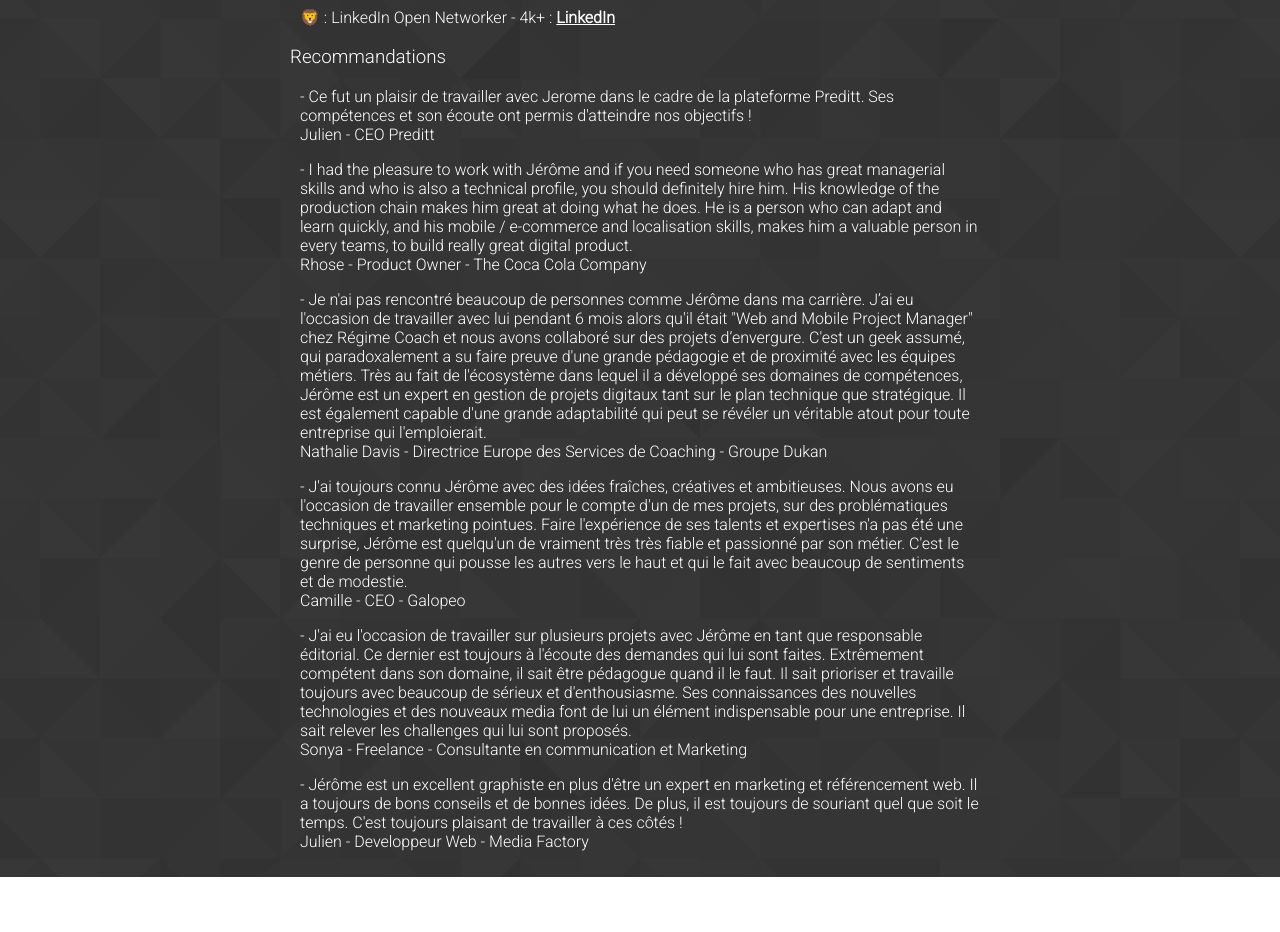
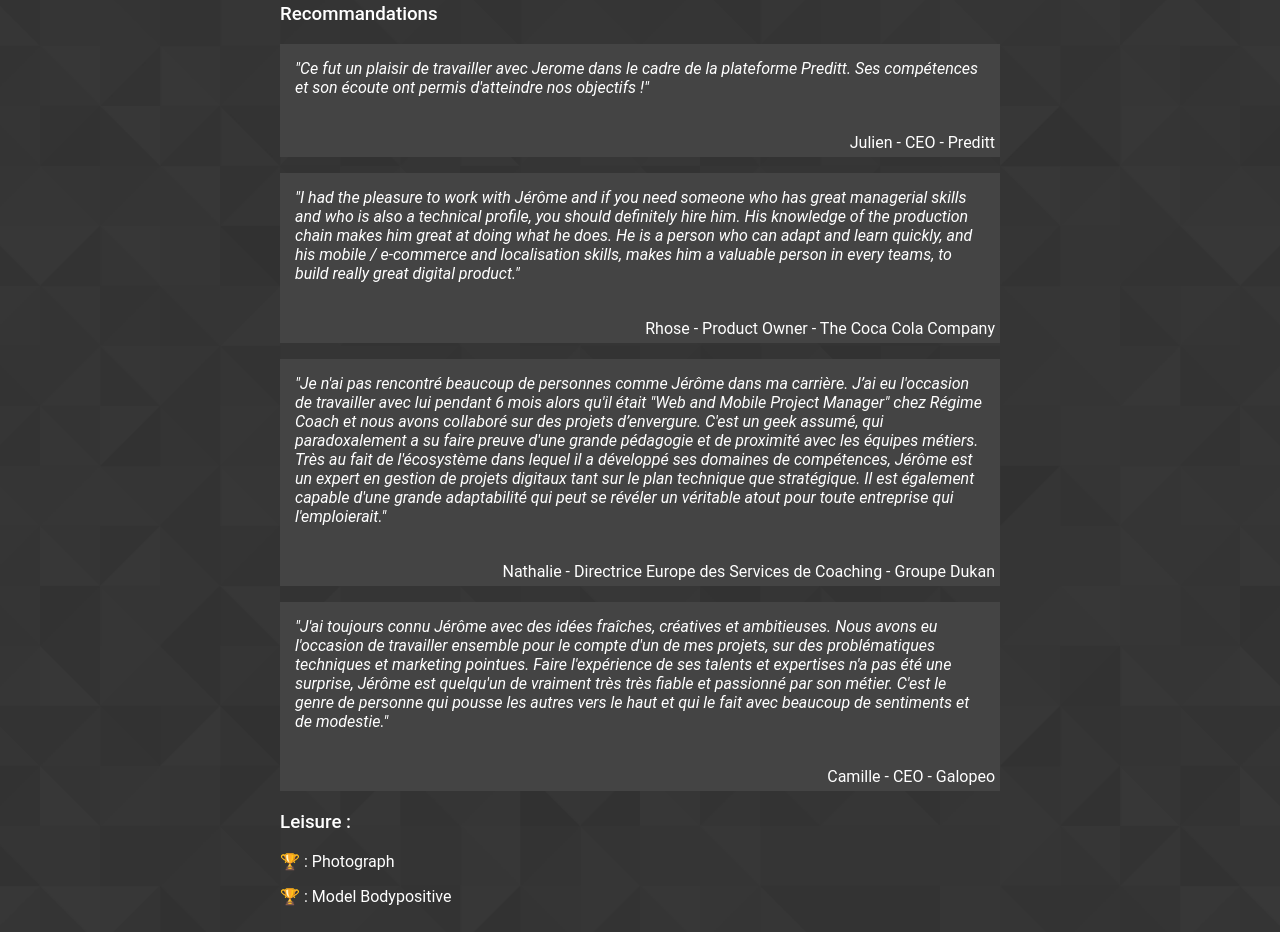
Before and after one commit to jcommaret/cv, a React (Create React App) app: page / in a window 1280 px wide. Shown: the part 840-1772 px from the top of the page. Before the commit the page ends 1717 px from the top, so only its background shows below. Built offline with nearby package versions, Linux system fonts and the light colour scheme.

Commit message:
Informations update

```diff
--- a/src/App.js
+++ b/src/App.js
@@ -17,8 +17,9 @@ function App() {
           <p>🎓 : 2010 <b>-</b><a href="http://www.hetic.net">Hétic</a>- MSC - Master : Information Technology Management and Engineering</p>
           <p>📚 : 2021 (will have certificate)<b>-</b> <a href="https://www.edx.org">Harvard - Technology Entrepreneurship: Lab to Market</a></p>
           <p>📚 : 2021 (will have certificate)<b>-</b> <a href="https://www.edx.org">Georgia Tech - Innovation Leadership</a></p>
-          <p>⚙️ : Tech Agnostic, with a special interest in <b>-</b> Meteor, able to work with Wordpress, Symfony, React.js, React-native, Angular</p>
-          <p>📝 : Blogging about meteor since 2016 (in French)<a href="https://medium.com/meteor-in-french"></a></p>
+          <p>📝 : Since 2016 : Blogging about <a href="https://medium.com/meteor-in-french">Meteor</a></p>
+          <p>👨‍💻 : Meteor, if not : Wordpress, Symfony, React.js, React-native, Angular...</p>
+          <p>⚙ : TypeScript, Javascript, jQuery, Git, Gulp, Webpack, php, scss, sass, all struff like that</p>
         </div>
 
         <div className="block">
@@ -31,13 +32,40 @@ function App() {
           <h3>Others stuffs</h3>
           <p>🦁 : LinkedIn Open Networker - 4k+ : <a href="https://fr.linkedin.com/in/jcommaret">LinkedIn</a></p>
           <h3>Recommandations</h3>
-          <p><quote>- Ce fut un plaisir de travailler avec Jerome dans le cadre de la plateforme Preditt. Ses compétences et son écoute ont permis d'atteindre nos objectifs ! <br/> Julien - CEO Preditt</quote></p>
-          <p><quote>- I had the pleasure to work with Jérôme and if you need someone who has great managerial skills and who is also a technical profile, you should definitely hire him. His knowledge of the production chain makes him great at doing what he does. He is a person who can adapt and learn quickly, and his mobile / e-commerce and localisation skills, makes him a valuable person in every teams, to build really great digital product. <br/> Rhose - Product Owner - The Coca Cola Company</quote></p>
-          <p><quote>- Je n'ai pas rencontré beaucoup de personnes comme Jérôme dans ma carrière. J’ai eu l'occasion de travailler avec lui pendant 6 mois alors qu'il était "Web and Mobile Project Manager" chez Régime Coach et nous avons collaboré sur des projets d’envergure. C'est un geek assumé, qui paradoxalement a su faire preuve d'une grande pédagogie et de proximité avec les équipes métiers. Très au fait de l'écosystème dans lequel il a développé ses domaines de compétences, Jérôme est un expert en gestion de projets digitaux tant sur le plan technique que stratégique. Il est également capable d'une grande adaptabilité qui peut se révéler un véritable atout pour toute entreprise qui l'emploierait.<br/>Nathalie Davis - Directrice Europe des Services de Coaching - Groupe Dukan</quote></p>
-          <p><quote>- J'ai toujours connu Jérôme avec des idées fraîches, créatives et ambitieuses. Nous avons eu l'occasion de travailler ensemble pour le compte d'un de mes projets, sur des problématiques techniques et marketing pointues. Faire l'expérience de ses talents et expertises n'a pas été une surprise, Jérôme est quelqu'un de vraiment très très fiable et passionné par son métier. C'est le genre de personne qui pousse les autres vers le haut et qui le fait avec beaucoup de sentiments et de modestie.<br/> Camille - CEO - Galopeo</quote></p>
-          <p><quote>- J'ai eu l'occasion de travailler sur plusieurs projets avec Jérôme en tant que responsable éditorial. Ce dernier est toujours à l'écoute des demandes qui lui sont faites. Extrêmement compétent dans son domaine, il sait être pédagogue quand il le faut. Il sait prioriser et travaille toujours avec beaucoup de sérieux et d'enthousiasme. Ses connaissances des nouvelles technologies et des nouveaux media font de lui un élément indispensable pour une entreprise. Il sait relever les challenges qui lui sont proposés.<br/> Sonya - Freelance - Consultante en communication et Marketing</quote></p>
-          <p><quote>- Jérôme est un excellent graphiste en plus d'être un expert en marketing et référencement web. Il a toujours de bons conseils et de bonnes idées. De plus, il est toujours de souriant quel que soit le temps. C'est toujours plaisant de travailler à ces côtés ! <br/> Julien - Developpeur Web - Media Factory</quote></p>
 
+          <figure>
+            <blockquote>
+              <p><cite>"Ce fut un plaisir de travailler avec Jerome dans le cadre de la plateforme Preditt. Ses compétences et son écoute ont permis d'atteindre nos objectifs !"</cite></p>
+            </blockquote>
+            <figcaption>Julien - CEO - Preditt</figcaption>
+          </figure>
+
+          <figure>
+            <blockquote>
+              <p><cite>"I had the pleasure to work with Jérôme and if you need someone who has great managerial skills and who is also a technical profile, you should definitely hire him. His knowledge of the production chain makes him great at doing what he does. He is a person who can adapt and learn quickly, and his mobile / e-commerce and localisation skills, makes him a valuable person in every teams, to build really great digital product."</cite></p>
+            </blockquote>
+            <figcaption>Rhose - Product Owner - The Coca Cola Company</figcaption>
+          </figure>
+
+          <figure>
+            <blockquote>
+              <p><cite>"Je n'ai pas rencontré beaucoup de personnes comme Jérôme dans ma carrière. J’ai eu l'occasion de travailler avec lui pendant 6 mois alors qu'il était "Web and Mobile Project Manager" chez Régime Coach et nous avons collaboré sur des projets d’envergure. C'est un geek assumé, qui paradoxalement a su faire preuve d'une grande pédagogie et de proximité avec les équipes métiers. Très au fait de l'écosystème dans lequel il a développé ses domaines de compétences, Jérôme est un expert en gestion de projets digitaux tant sur le plan technique que stratégique. Il est également capable d'une grande adaptabilité qui peut se révéler un véritable atout pour toute entreprise qui l'emploierait."</cite></p>
+            </blockquote>
+            <figcaption>Nathalie - Directrice Europe des Services de Coaching - Groupe Dukan</figcaption>
+          </figure>
+
+          <figure>
+            <blockquote>
+              <p><cite>"J'ai toujours connu Jérôme avec des idées fraîches, créatives et ambitieuses. Nous avons eu l'occasion de travailler ensemble pour le compte d'un de mes projets, sur des problématiques techniques et marketing pointues. Faire l'expérience de ses talents et expertises n'a pas été une surprise, Jérôme est quelqu'un de vraiment très très fiable et passionné par son métier. C'est le genre de personne qui pousse les autres vers le haut et qui le fait avec beaucoup de sentiments et de modestie."</cite></p>
+            </blockquote>
+            <figcaption>Camille - CEO - Galopeo</figcaption>
+          </figure>
+        </div>
+
+        <div className="block">
+          <h3>Leisure :</h3>
+          <p>🏆 : Photograph </p>
+          <p>🏆 : Model Bodypositive</p>
         </div>
 
       </div>
--- a/src/App.scss
+++ b/src/App.scss
@@ -1,5 +1,3 @@
-
-@import url('https://fonts.googleapis.com/css2?family=Roboto:wght@300&display=swap');
 
 body{
   width: 100%;
@@ -36,12 +34,11 @@ h2{
   margin-bottom: 40px;
 }
 h3{
+  margin-top:0px;
   font-weight: 500;
 }
 p{
   font-weight: normal;
-  margin-left: 10px;
-  margin-right : 10px;
 }
 a{
   font-weight: bold;
@@ -84,7 +81,7 @@ i{
     flex:1;
     flex-direction: column;
     padding:10px;
-    max-width: 700px;
+    max-width: 720px;
     &.identity{
       text-align: center;
     }
@@ -114,3 +111,23 @@ i{
     from { opacity: 0; }
     to   { opacity: 1; }
 }
+
+figure{
+  margin-block-start:0px;
+  margin-block-end:0px;
+  margin-inline-start:0px;
+  margin-inline-end:0px;
+  background-color: rgb(68, 68, 68);
+  blockquote {
+    margin: 0;
+    p{
+      padding: 15px;
+      border-radius:5px;
+    }
+  }
+  figcaption{
+    text-align: right;
+    padding:5px;
+    color:#FFF;
+  }
+}
--- a/src/i18n.js
+++ b/src/i18n.js
@@ -19,7 +19,7 @@ i18n
     lng: 'en',
     backend: {
       /* translation file path */
-      loadPath: '/assets/i18n/{{ns}}/{{lng}}.json'
+      loadPath: '%PUBLIC_URL%/assets/i18n/{{ns}}/{{lng}}.json'
     },
     fallbackLng: 'en',
     debug: true,
@@ -31,5 +31,4 @@ i18n
       escapeValue: false, // not needed for react as it escapes by default
     },
   });
-
 export default i18n;
```
